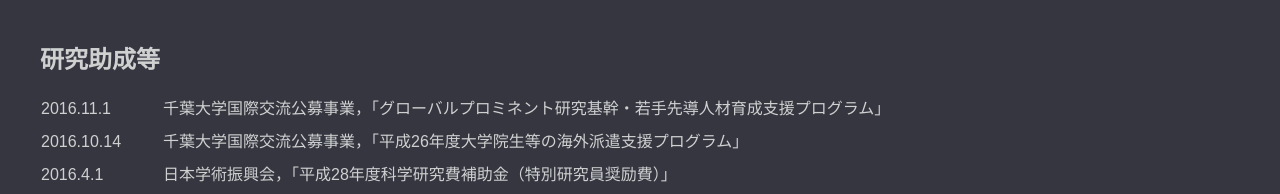
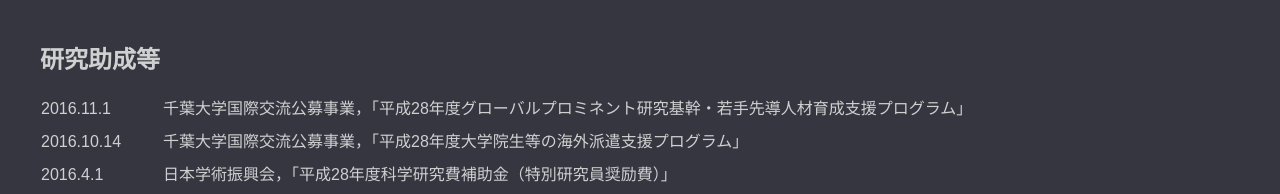
Before and after one commit to RyujiHirayama/Web, a plain HTML site: page profile.html in a window 1280 px wide. Shown: the part 1356-1550 px from the top of the page. Drawn offline with Linux system fonts and the light colour scheme.

Commit message:
Add files via upload

```diff
--- a/profile.html
+++ b/profile.html
@@ -134,11 +134,11 @@
 				<tr><td width="120px" valign="top">
 					2016.11.1</td>
 				<td align="justify" valign="top">
-					千葉大学国際交流公募事業，「グローバルプロミネント研究基幹・若手先導人材育成支援プログラム」</td></tr>
+					千葉大学国際交流公募事業，「平成28年度グローバルプロミネント研究基幹・若手先導人材育成支援プログラム」</td></tr>
 				<tr><td valign="top">
 					2016.10.14</td>
 				<td align="justify" valign="top">
-					千葉大学国際交流公募事業，「平成26年度大学院生等の海外派遣支援プログラム」</td></tr>
+					千葉大学国際交流公募事業，「平成28年度大学院生等の海外派遣支援プログラム」</td></tr>
 				<tr><td valign="top">
 					2016.4.1</td>
 				<td align="justify" valign="top">
```
